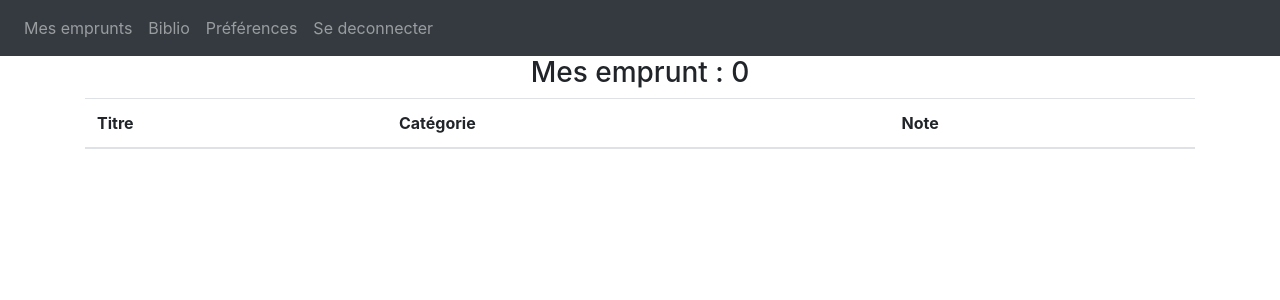
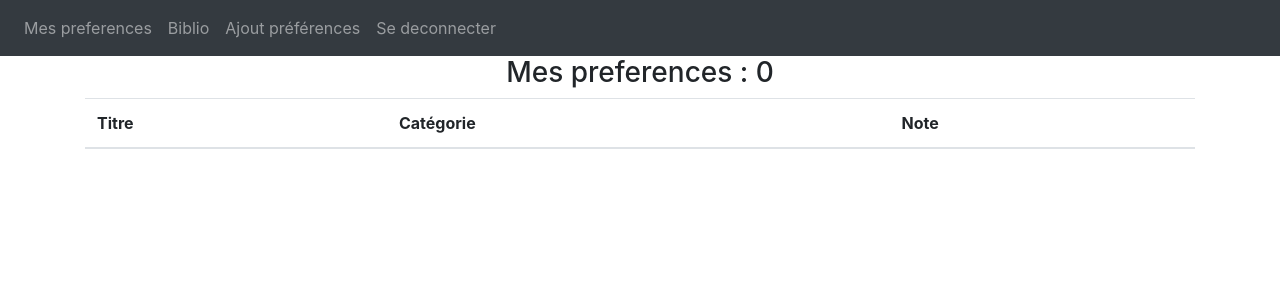
Before and after one commit to sowJamng/SmartLoan, a Flask app: page / in a window 1280 px wide. Shown: the top 300 px of the page. Run offline with Flask 2, Linux system fonts and the light colour scheme; a user stored in the database is signed in; data comes from the database, SQL or seed files in the repository; lists and menus that the app fills with data are empty; parts of the project's set-up code (start-up, migrations or seed data) failed here and were passed over; some libraries are stand-ins or nearby versions.

Commit message:
htmlChanges

```diff
--- a/website/models.py
+++ b/website/models.py
@@ -15,7 +15,6 @@ class Biblio(db.Model):
     note=db.Column(db.Integer)
     titre=db.Column(db.String(100))
     categorie=db.Column(db.String(80))
-
     user_id=db.Column(db.Integer,db.ForeignKey('user.id'))
 
 
--- a/website/templates/base.html
+++ b/website/templates/base.html
@@ -19,9 +19,9 @@
             <div class="navbar-nav">
                  {% if user.is_authenticated %}
 
-                <a class="nav-item nav-link" id="login"href="/">Mes emprunts</a>
+                <a class="nav-item nav-link" id="login"href="/">Mes preferences</a>
                 <a class="nav-item nav-link" id="login"href="/index">Biblio</a>
-                <a class="nav-item nav-link" id="login"href="/emprunt">Préférences</a>
+                <a class="nav-item nav-link" id="login"href="/emprunt">Ajout préférences</a>
                 <div style="text-align: right;">
 
                 <a class="nav-item nav-link "  id="login"href="/logout">Se deconnecter</a>
--- a/website/templates/home.html
+++ b/website/templates/home.html
@@ -3,7 +3,7 @@
 
 
 
-<h3 align="center">Mes emprunt : {{user.biblios|length}}</h3>
+<h3 align="center">Mes preferences : {{user.biblios|length}}</h3>
 <!-- <ul class="list-group list-group-flush" id="biblio">
     {%for biblio in user.biblios%}
     <li class="list-group-item">{{biblio.titre}}</li>
--- a/website/views.py
+++ b/website/views.py
@@ -41,6 +41,8 @@ def predict():
         return 'The URL /predict is accessed directly. Go to the main page firstly'
 
     if request.method == 'POST':
+
+
         input_val = request.form
 
         if input_val != None:
```
